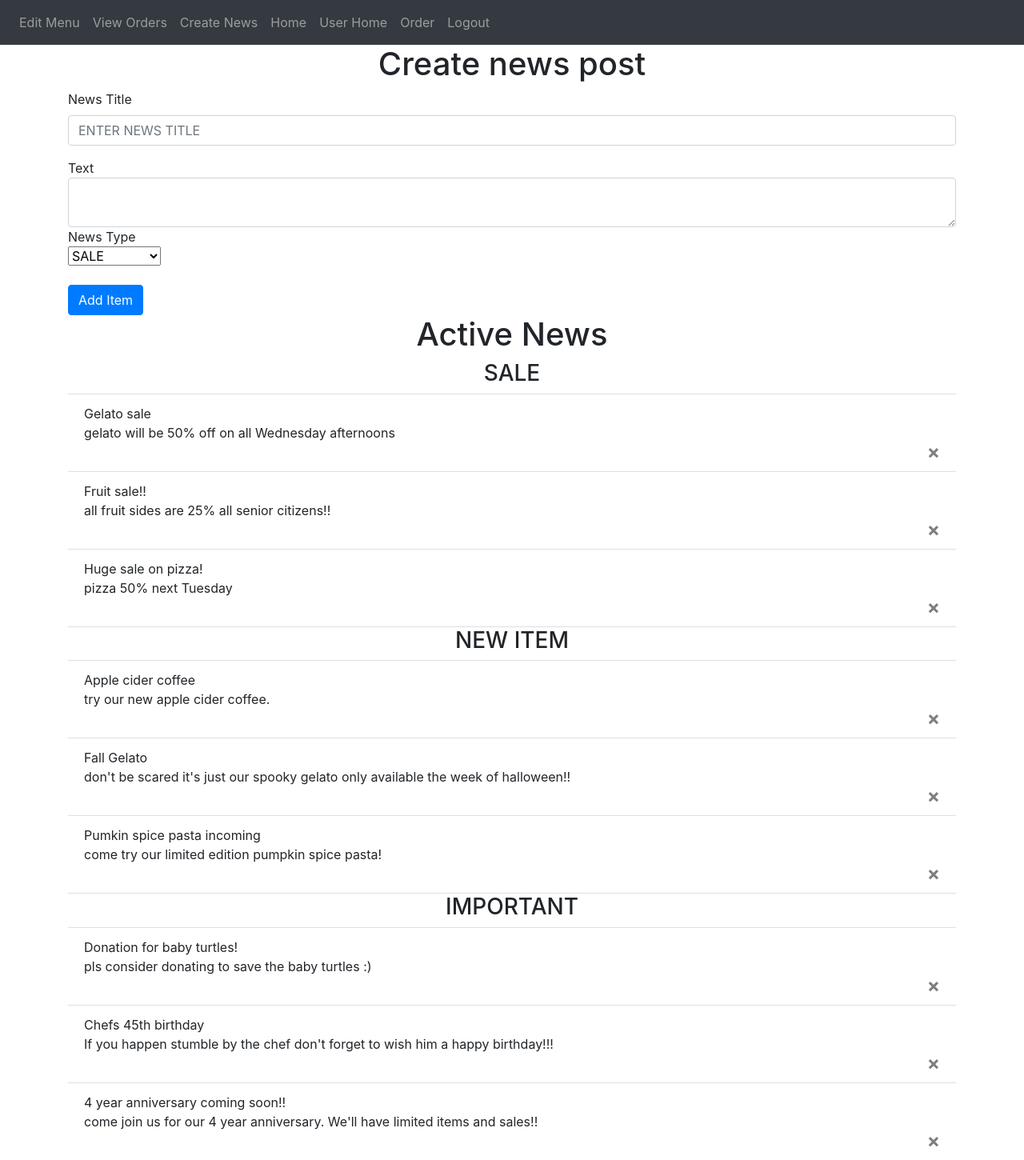
After one commit to rancy1313/Avanzare, a Flask app: page /create-news in a window 1280 px wide. The commit adds this page. Shown: the whole page at 80% size. Run offline with Flask 2, Linux system fonts and the light colour scheme; a user stored in the database is signed in; data comes from the database, SQL or seed files in the repository; both versions use the stored data as it was after the commit; some libraries are stand-ins or nearby versions.

Commit message:
added feature to create news post, delete them, and show them to users

```diff
--- a/avanzareApp/static/index.js
+++ b/avanzareApp/static/index.js
@@ -24,3 +24,12 @@ function deleteOrderItem(itemId) {
     window.location.href = "/refresh-order";
   });
 } ///this will refresh the page after deletes
+
+function deleteNewsPost(news_postId) {
+  fetch("/delete-news-post", {
+    method: "POST",
+    body: JSON.stringify({ news_postId: news_postId }),
+  }).then((_res) => {
+    window.location.href = "/create-news";
+  });
+} ///this will refresh the page after deletes
--- a/avanzareApp/templates/base.html
+++ b/avanzareApp/templates/base.html
@@ -32,6 +32,7 @@
                     {% if user.email == "headChef@gmail.com" %}
                         <a class="nav-item nav-link" id="edit_menu" href="/add-menu-item">Edit Menu</a>
                         <a class="nav-item nav-link" id="view_orders" href="/view-orders">View Orders</a>
+                        <a class="nav-item nav-link" id="create_news" href="/create-news">Create News</a>
                     {% endif %}
                     <a class="nav-item nav-link" id="home" href="/">Home</a>
                     <a class="nav-item nav-link" id="user_home" href="/user_home">User Home</a>
--- /dev/null
+++ b/avanzareApp/templates/create_news.html
@@ -0,0 +1,59 @@
+{% extends "base.html" %} {% block title %}Home{% endblock %}
+{% block content %}
+
+<form method="POST">
+    <h1 align="center">Create news post</h1>
+    <div class="form-group">
+        <label for="title" >News Title</label>
+        <input
+                type="title"
+                class="form-control"
+                id="title"
+                name="title"
+                placeholder="ENTER NEWS TITLE"
+        />
+    </div>
+
+    <div>Text</div>
+    <textarea name="text" id="text" class="form-control"></textarea>
+
+    <div>News Type</div>
+    <select class="selectpicker" type="news_type" id="news_type" name="news_type">
+      <option>SALE</option>
+      <option>NEW ITEM</option>
+      <option>IMPORTANT</option>
+    </select>
+
+    <br />
+    <br />
+    <button type="submit" class="btn btn-primary">Add Item</button>
+</form>
+
+<h1 align="center"> Active News </h1>
+        <ul class="list-group list-group-flush" id="items">
+            {% set print_once = 1 %}
+            {% for news_type in ["SALE", "NEW ITEM", "IMPORTANT"] %}
+                {% if print_once == 1 %}
+                    <h3 align="center"> {{ news_type }} </h3>
+                    {% set print_once = 0 %}
+                {% endif %}
+              {% for news_post in news %}
+                    {% if news_post.news_type == news_type %}
+                      <li class="list-group-item">
+                          {{ news_post.title }}
+
+                          <br />
+                          {{ news_post.text }}
+                          <br />
+                          <button type="button" class="close" onClick="deleteNewsPost({{ news_post.id }})">
+                              <span aria-hidden="true">&times;</span>
+                            </button>
+                      </li>
+                    {% endif %}
+              {% endfor %}
+            {% set print_once = 1 %}
+            {% endfor %}
+        </ul>
+
+
+{% endblock %}
--- a/avanzareApp/views.py
+++ b/avanzareApp/views.py
@@ -1,10 +1,11 @@
 from flask import Blueprint, render_template, request, flash, jsonify, redirect, url_for
 from flask_login import login_required, current_user
-from .models import Note, Menu, User, Order, Menu_order
+from .models import Note, Menu, User, Order, Menu_order, News
 from . import db
 import json
 
 views = Blueprint('views', __name__)
+# handling floating point errors
 
 # add orders variable to User class
 # create a class ofr orders and link by id
@@ -101,8 +102,9 @@ def user_home():
     error_orders = Order.query.filter(Order.user_id == current_user.id).filter(Order.total == 0).delete()
     db.session.commit()
     active_orders = Order.query.filter(Order.user_id == current_user.id).filter(Order.is_active == "Active").all()
+    news = db.session.query(News).order_by(News.id.desc()).all()
     db.session.commit()
-    return render_template("user_home.html", active_orders=active_orders, user=current_user)
+    return render_template("user_home.html", news=news, active_orders=active_orders, user=current_user)
 
 @views.route('/order', methods=['GET', 'POST'])
 @login_required
@@ -114,7 +116,8 @@ def order():
     db.session.commit()
     # create order
     # we need to pass new_item to access its order id
-    new_order = Order(user_id=current_user.id, total=0)
+    # MAYBE ITEMS=[] EMPTY LIST WILL FIX BUG WHERE IT SHOWS ITEMS WHEN YOU CLICK IN AND OUT OF ORDER
+    new_order = Order(user_id=current_user.id, taxes=0,total=0)
     db.session.add(new_order)
     db.session.commit()
 
@@ -130,6 +133,7 @@ def add_to_order(order_id):
     quantity = request.form.get('quantity')
     dish_accommodation = request.form.get('dish_accommodation')
     complete_order = request.form.get('complete_order')
+
     # just in case someone enters spaces but no digits
     # if quantity == none then can't strip usually when fresh order this occurs
     if quantity != None:
@@ -145,15 +149,36 @@ def add_to_order(order_id):
         item = Menu_order.query.filter(Menu_order.id == item_id2).first()
         new_order = Order.query.filter(Order.id == order_id).first()
         delete_quantity = int(request.form.get('delete_quantity'))
+        # if page is refreshed after deleting something then an errors occurs because item  becomes none
+        # and tmp_name = item.name[:] causes and issue
+        # so in that case refresh page
+        if item is None:
+            user = User.query.filter(User.email == 'headChef@gmail.com').first()
+            items = Menu.query.filter_by(user_id=user.id).order_by(Menu.name).all()
+            return render_template('order.html', items=items, new_order=new_order, user=current_user)
         # if you delete the item then you can't use it to delete other items
         tmp_name = item.name[:]
+        count_lst = []
+        for item_tmp in new_order.items:
+            count_lst.append(item_tmp.name)
+
+        count = count_lst.count(item.name)
+        if count < delete_quantity:
+            flash('Delete quantity greater than the amounts of items in order', category="error")
+            user = User.query.filter(User.email == 'headChef@gmail.com').first()
+            items = Menu.query.filter_by(user_id=user.id).order_by(Menu.name).all()
+            return render_template('order.html', items=items, new_order=new_order, user=current_user)
+
         for x in range(delete_quantity):
             for item_compare_delete in new_order.items:
                 if tmp_name == item_compare_delete.name:
+                    new_order.total = new_order.total - float(item_compare_delete.price)
                     db.session.delete(item_compare_delete)
                     db.session.commit()
                     break
-
+        # calculate taxes and add to total
+        new_order.taxes = new_order.total * 0.08
+        db.session.commit()
         flash('ITEMS DELETED!', category="success")
         user = User.query.filter(User.email == 'headChef@gmail.com').first()
         items = Menu.query.filter_by(user_id=user.id).order_by(Menu.name).all()
@@ -182,9 +207,12 @@ def add_to_order(order_id):
             item_copy.order_id = order_id
             # calculate order total
             new_order.total = new_order.total + float(item_copy.price)
+
             db.session.add(item_copy)
             db.session.commit()
 
+        new_order.taxes = new_order.total * 0.08
+        db.session.commit()
         flash('Item added.', category="success")
         user = User.query.filter(User.email == 'headChef@gmail.com').first()
         items = Menu.query.filter_by(user_id=user.id).order_by(Menu.name).all()
@@ -441,3 +469,32 @@ def order_again(id):
         active_orders = Order.query.filter(Order.user_id == current_user.id).filter(Order.is_active == "Active").all()
         #return render_template("user_home.html", active_orders=active_orders, user=current_user)
         return redirect(url_for('views.user_home'))
+
+
+@views.route('/create-news', methods=['GET', 'POST'])
+@login_required
+def create_news():
+    if request.method == "POST":
+        title = request.form.get('title')
+        text = request.form.get('text')
+        news_type = request.form.get('news_type')
+        news_post = News(title=title, text=text, news_type=news_type)
+        db.session.add(news_post)
+        db.session.commit()
+        flash('News post created!', category="success")
+    news = db.session.query(News).order_by(News.id.desc()).all()
+    return render_template("create_news.html", news=news, user=current_user)
+
+@views.route('/delete-news-post', methods=['POST', 'GET'])
+def delete_news_post():
+    news_post = json.loads(request.data)
+    news_postId = news_post['news_postId']
+    news_post = News.query.get(news_postId)
+
+    if news_post:
+        db.session.delete(news_post)
+        db.session.commit()
+        flash('NEWS POST DELETED!', category="success")
+    else:
+        flash('error!', category="error")
+    return jsonify({})
```
Also changed, not shown: avanzareApp/auth.py (+12 -2 lines), avanzareApp/models.py (+10 -0 lines), avanzareApp/sc.py (added, +44 -0 lines), avanzareApp/templates/order.html (+12 -16 lines), avanzareApp/templates/start_page.html (+15 -0 lines), avanzareApp/templates/user_home.html (+30 -4 lines), avanzareApp/templates/view_orders.html (+14 -4 lines), instance/database.db.
